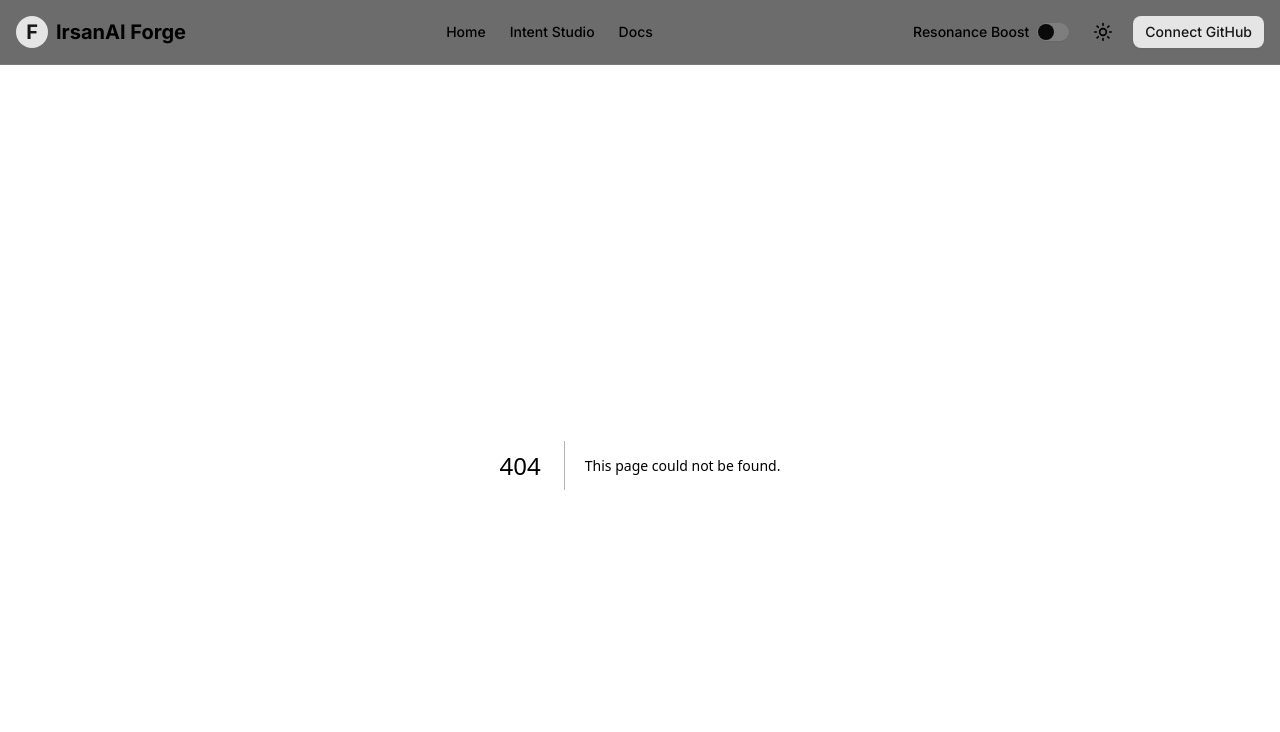
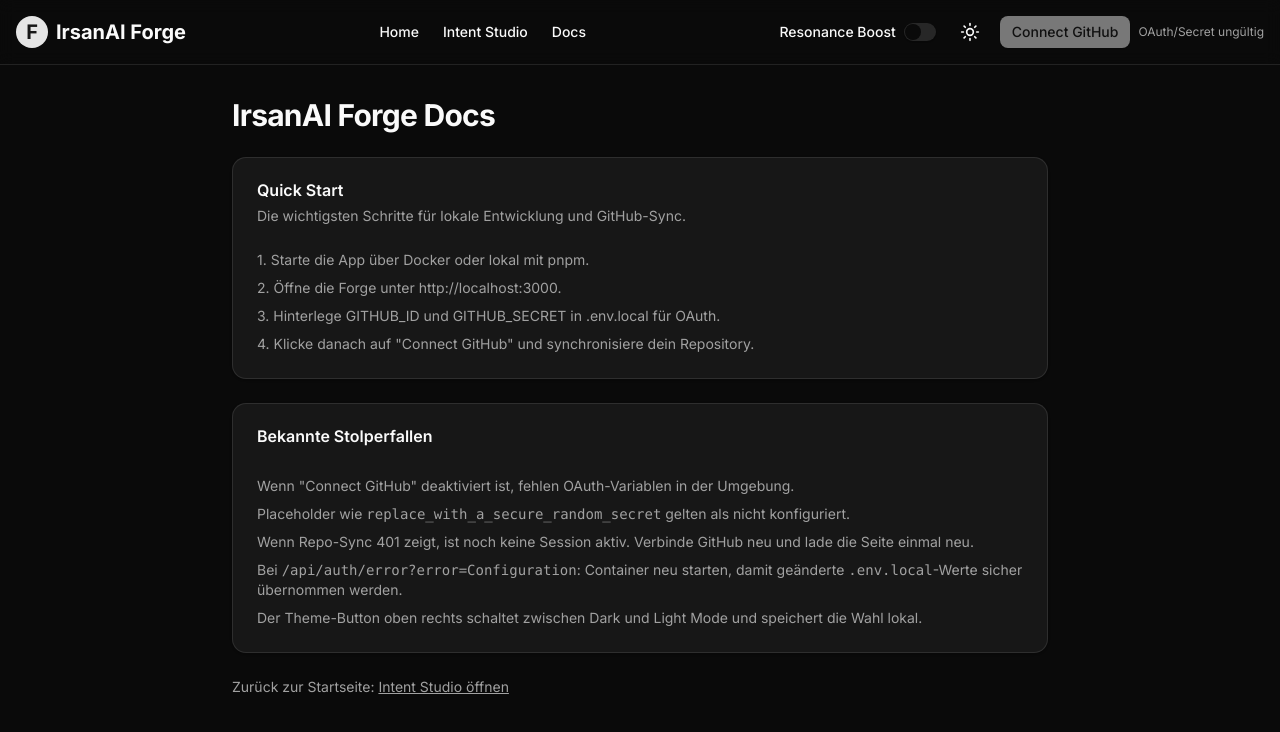
Before and after one commit to IrsanAI/IrsanAI-Forge, a Next.js app: page /docs in a window 1280 px wide. Before the commit this address had no page. Shown: the top 732 px of the page. Built offline with nearby package versions, Linux system fonts and the light colour scheme; no server answers.

Commit message:
Harden Auth.js config handling for GitHub connect

```diff
--- a/app/api/auth/[...nextauth]/route.ts
+++ b/app/api/auth/[...nextauth]/route.ts
@@ -1,27 +1 @@
-import { getAuthHandlers } from "@/auth";
-
-export async function GET(request: Request) {
-  const handlers = await getAuthHandlers();
-
-  if (!handlers) {
-    return Response.json(
-      { error: "Auth provider is unavailable in this environment." },
-      { status: 503 },
-    );
-  }
-
-  return handlers.GET(request);
-}
-
-export async function POST(request: Request) {
-  const handlers = await getAuthHandlers();
-
-  if (!handlers) {
-    return Response.json(
-      { error: "Auth provider is unavailable in this environment." },
-      { status: 503 },
-    );
-  }
-
-  return handlers.POST(request);
-}
+export { GET, POST } from "@/auth";
--- /dev/null
+++ b/app/docs/page.tsx
@@ -0,0 +1,45 @@
+import Link from "next/link";
+
+import { Card, CardContent, CardDescription, CardHeader, CardTitle } from "@/components/ui/card";
+
+export default function DocsPage() {
+  return (
+    <main className="mx-auto flex w-full max-w-4xl flex-col gap-6 px-6 py-8 md:px-10">
+      <h1 className="text-3xl font-bold tracking-tight">IrsanAI Forge Docs</h1>
+
+      <Card>
+        <CardHeader>
+          <CardTitle>Quick Start</CardTitle>
+          <CardDescription>Die wichtigsten Schritte für lokale Entwicklung und GitHub-Sync.</CardDescription>
+        </CardHeader>
+        <CardContent className="space-y-2 text-sm text-muted-foreground">
+          <p>1. Starte die App über Docker oder lokal mit pnpm.</p>
+          <p>2. Öffne die Forge unter http://localhost:3000.</p>
+          <p>3. Hinterlege GITHUB_ID und GITHUB_SECRET in .env.local für OAuth.</p>
+          <p>4. Klicke danach auf "Connect GitHub" und synchronisiere dein Repository.</p>
+        </CardContent>
+      </Card>
+
+      <Card>
+        <CardHeader>
+          <CardTitle>Bekannte Stolperfallen</CardTitle>
+        </CardHeader>
+        <CardContent className="space-y-2 text-sm text-muted-foreground">
+          <p>Wenn "Connect GitHub" deaktiviert ist, fehlen OAuth-Variablen in der Umgebung.</p>
+          <p>Placeholder wie <code>replace_with_a_secure_random_secret</code> gelten als nicht konfiguriert.</p>
+          <p>
+            Wenn Repo-Sync 401 zeigt, ist noch keine Session aktiv. Verbinde GitHub neu und lade die Seite einmal neu.
+          </p>
+          <p>
+            Bei <code>/api/auth/error?error=Configuration</code>: Container neu starten, damit geänderte <code>.env.local</code>-Werte sicher übernommen werden.
+          </p>
+          <p>Der Theme-Button oben rechts schaltet zwischen Dark und Light Mode und speichert die Wahl lokal.</p>
+        </CardContent>
+      </Card>
+
+      <p className="text-sm text-muted-foreground">
+        Zurück zur Startseite: <Link href="/" className="underline">Intent Studio öffnen</Link>
+      </p>
+    </main>
+  );
+}
--- a/app/layout.tsx
+++ b/app/layout.tsx
@@ -4,6 +4,7 @@ import Link from "next/link";
 
 import { NavbarAuthButton } from "@/components/navbar-auth-button";
 import { NavbarControls } from "@/components/navbar-controls";
+import { ForgeProvider } from "@/lib/forge-context";
 import "./globals.css";
 
 const inter = Inter({ subsets: ["latin"] });
@@ -21,6 +22,7 @@ export default function RootLayout({
   return (
     <html lang="de" className="dark">
       <body className={`${inter.className} min-h-screen bg-background text-foreground antialiased`}>
+        <ForgeProvider>
           <header className="sticky top-0 z-50 w-full border-b bg-background/95 backdrop-blur supports-[backdrop-filter]:bg-background/60">
             <div className="container mx-auto flex h-16 items-center justify-between px-4">
               <div className="flex items-center gap-2">
@@ -34,7 +36,7 @@ export default function RootLayout({
                 <Link href="/" className="text-sm font-medium transition-colors hover:text-primary">
                   Home
                 </Link>
-              <Link href="/intent" className="text-sm font-medium transition-colors hover:text-primary">
+                <Link href="/#intent-studio" className="text-sm font-medium transition-colors hover:text-primary">
                   Intent Studio
                 </Link>
                 <Link href="/docs" className="text-sm font-medium transition-colors hover:text-primary">
@@ -50,6 +52,7 @@ export default function RootLayout({
           </header>
 
           <main className="flex-1">{children}</main>
+        </ForgeProvider>
       </body>
     </html>
   );
--- a/app/page.tsx
+++ b/app/page.tsx
@@ -11,7 +11,7 @@ import { Progress } from "@/components/ui/progress";
 import { Select, SelectContent, SelectItem, SelectTrigger, SelectValue } from "@/components/ui/select";
 import { Switch } from "@/components/ui/switch";
 import { Textarea } from "@/components/ui/textarea";
-import { ForgeProvider, useForgeContext } from "@/lib/forge-context";
+import { useForgeContext } from "@/lib/forge-context";
 import { buildLrpPrompt } from "@/lib/lrp-generator";
 
 const DEFAULT_INTENT = "";
@@ -40,10 +40,16 @@ function clamp(value: number, min: number, max: number) {
 }
 
 function IntentStudioContent() {
-  const { isAuthenticated, repos, selectedRepoFullName, setSelectedRepoFullName } = useForgeContext();
+  const {
+    isAuthenticated,
+    resonanceBoost,
+    setResonanceBoost,
+    repos,
+    selectedRepoFullName,
+    setSelectedRepoFullName,
+  } = useForgeContext();
 
   const [intent, setIntent] = useState(DEFAULT_INTENT);
-  const [resonanceBoost, setResonanceBoost] = useState(false);
   const [generatedPrompt, setGeneratedPrompt] = useState("");
   const [isPromptModalOpen, setIsPromptModalOpen] = useState(false);
   const [copied, setCopied] = useState(false);
@@ -137,7 +143,7 @@ function IntentStudioContent() {
   return (
     <main className="flex min-h-screen flex-col items-center justify-between bg-gradient-to-b from-background to-muted p-6 md:p-24">
       <div className="z-10 flex w-full max-w-5xl flex-col gap-8 font-mono text-sm">
-        <Card className="mx-auto w-full max-w-3xl">
+        <Card id="intent-studio" className="mx-auto w-full max-w-3xl scroll-mt-24">
           <CardHeader>
             <CardTitle className="text-center text-3xl font-bold">IrsanAI Forge – Intent Studio</CardTitle>
             <CardDescription className="mt-2 text-center">
@@ -269,9 +275,5 @@ function IntentStudioContent() {
 }
 
 export default function Home() {
-  return (
-    <ForgeProvider>
-      <IntentStudioContent />
-    </ForgeProvider>
-  );
+  return <IntentStudioContent />;
 }
--- a/auth.ts
+++ b/auth.ts
@@ -1,82 +1,51 @@
-type AuthHandlers = {
-  GET: (request: Request) => Promise<Response>;
-  POST: (request: Request) => Promise<Response>;
-};
+import NextAuth from "next-auth";
+import GitHub from "next-auth/providers/github";
+import { getAuthConfigState } from "@/lib/auth-config";
 
-type AuthSession = {
-  user?: {
-    name?: string | null;
-    email?: string | null;
-    image?: string | null;
-    login?: string | null;
-  };
-  accessToken?: string;
-};
+const authConfig = getAuthConfigState();
 
-type NextAuthRuntime = {
-  handlers: AuthHandlers;
-  signIn: (provider?: string) => Promise<void>;
-  signOut: () => Promise<void>;
-  auth: () => Promise<AuthSession | null>;
-};
-
-const dynamicImport = new Function("moduleName", "return import(moduleName)") as (
-  moduleName: string,
-) => Promise<unknown>;
-
-let nextAuthRuntimePromise: Promise<NextAuthRuntime | null> | null = null;
-
-async function loadNextAuthRuntime(): Promise<NextAuthRuntime | null> {
-  if (!nextAuthRuntimePromise) {
-    nextAuthRuntimePromise = (async () => {
-      try {
-        const nextAuthModule = (await dynamicImport("next-auth")) as {
-          default: (config: unknown) => NextAuthRuntime;
-        };
-
-        const githubProviderModule = (await dynamicImport(
-          "next-auth/providers/github",
-        )) as {
-          default: (config: {
-            clientId?: string;
-            clientSecret?: string;
-            authorization?: { params?: Record<string, string> };
-          }) => unknown;
-        };
-
-        return nextAuthModule.default({
-          providers: [
-            githubProviderModule.default({
-              clientId: process.env.GITHUB_ID,
-              clientSecret: process.env.GITHUB_SECRET,
+export const {
+  handlers: { GET, POST },
+  auth,
+  signIn,
+  signOut,
+} = NextAuth({
+  secret: authConfig.authSecret,
+  trustHost: true,
+  providers: authConfig.githubConfigured
+    ? [
+        GitHub({
+          clientId: authConfig.githubId,
+          clientSecret: authConfig.githubSecret,
           authorization: {
             params: {
               scope: "read:user repo",
             },
           },
         }),
-          ],
+      ]
+    : [],
   pages: {
     signIn: "/",
   },
   callbacks: {
-            jwt({ token, account, profile }: Record<string, any>) {
+    jwt({ token, account, profile }) {
       if (account?.provider === "github") {
         token.accessToken = account.access_token;
       }
 
-              if (profile?.login) {
+      if (profile && "login" in profile && typeof profile.login === "string") {
         token.login = profile.login;
       }
 
       return token;
     },
-            session({ session, token }: Record<string, any>) {
-              if (token?.accessToken) {
+    session({ session, token }) {
+      if (token.accessToken && typeof token.accessToken === "string") {
         session.accessToken = token.accessToken;
       }
 
-              if (session?.user && token?.login) {
+      if (session.user && token.login && typeof token.login === "string") {
         session.user.login = token.login;
       }
 
@@ -84,41 +53,3 @@ async function loadNextAuthRuntime(): Promise<NextAuthRuntime | null> {
     },
   },
 });
-      } catch {
-        return null;
-      }
-    })();
-  }
-
-  return nextAuthRuntimePromise;
-}
-
-export async function auth() {
-  const runtime = await loadNextAuthRuntime();
-  return runtime?.auth() ?? null;
-}
-
-export async function signIn(provider = "github") {
-  const runtime = await loadNextAuthRuntime();
-
-  if (!runtime) {
-    return;
-  }
-
-  await runtime.signIn(provider);
-}
-
-export async function signOut() {
-  const runtime = await loadNextAuthRuntime();
-
-  if (!runtime) {
-    return;
-  }
-
-  await runtime.signOut();
-}
-
-export async function getAuthHandlers() {
-  const runtime = await loadNextAuthRuntime();
-  return runtime?.handlers ?? null;
-}
--- a/components/navbar-auth-button.tsx
+++ b/components/navbar-auth-button.tsx
@@ -1,19 +1,39 @@
 import Image from "next/image";
 
-import { auth, signIn, signOut } from "@/auth";
+import { auth, signOut } from "@/auth";
 import { Button } from "@/components/ui/button";
+import { getAuthConfigState } from "@/lib/auth-config";
 
 export async function NavbarAuthButton() {
-  const session = await auth();
+  const { githubConfigured, secretConfigured } = getAuthConfigState();
+
+  let session = null;
+
+  try {
+    session = await auth();
+  } catch {
+    session = null;
+  }
 
   if (!session?.user) {
+    if (!githubConfigured || !secretConfigured) {
+      return (
+        <div className="flex items-center gap-2">
+          <Button
+            type="button"
+            size="sm"
+            disabled
+            title="Setze GITHUB_ID, GITHUB_SECRET und AUTH_SECRET (oder NEXTAUTH_SECRET) in .env.local und verwende keine Placeholder-Werte."
+          >
+            Connect GitHub
+          </Button>
+          <span className="text-xs text-muted-foreground">OAuth/Secret ungültig</span>
+        </div>
+      );
+    }
+
     return (
-      <form
-        action={async () => {
-          "use server";
-          await signIn("github");
-        }}
-      >
+      <form action="/api/auth/signin/github" method="get">
         <Button type="submit" size="sm">
           Connect GitHub
         </Button>
--- a/components/navbar-controls.tsx
+++ b/components/navbar-controls.tsx
@@ -1,14 +1,34 @@
 "use client";
 
-import { useState } from "react";
+import { useEffect, useState } from "react";
 import { Moon, Sun } from "lucide-react";
 
 import { Button } from "@/components/ui/button";
 import { Switch } from "@/components/ui/switch";
+import { useForgeContext } from "@/lib/forge-context";
+
+const THEME_STORAGE_KEY = "irsanai-forge-theme";
 
 export function NavbarControls() {
-  const [resonanceBoost, setResonanceBoost] = useState(false);
+  const { resonanceBoost, setResonanceBoost } = useForgeContext();
   const [darkMode, setDarkMode] = useState(true);
+
+  useEffect(() => {
+    const savedTheme = window.localStorage.getItem(THEME_STORAGE_KEY);
+    const shouldUseDark = savedTheme ? savedTheme === "dark" : true;
+
+    document.documentElement.classList.toggle("dark", shouldUseDark);
+    setDarkMode(shouldUseDark);
+  }, []);
+
+  const toggleTheme = () => {
+    setDarkMode((previous) => {
+      const next = !previous;
+      document.documentElement.classList.toggle("dark", next);
+      window.localStorage.setItem(THEME_STORAGE_KEY, next ? "dark" : "light");
+      return next;
+    });
+  };
 
   return (
     <div className="flex items-center gap-4">
@@ -24,15 +44,11 @@ export function NavbarControls() {
       <Button
         variant="ghost"
         size="icon"
-        onClick={() => setDarkMode((prev) => !prev)}
+        onClick={toggleTheme}
         aria-label="Toggle dark mode"
       >
         {darkMode ? <Sun className="h-5 w-5" /> : <Moon className="h-5 w-5" />}
       </Button>
-
-      <Button variant="ghost" size="icon" className="md:hidden" aria-label="Open menu">
-        ☰
-      </Button>
     </div>
   );
 }
--- /dev/null
+++ b/lib/auth-config.ts
@@ -0,0 +1,30 @@
+const PLACEHOLDER_PREFIXES = ["replace_with_", "changeme", "your_"];
+
+function isConfigured(value: string | undefined) {
+  if (!value) {
+    return false;
+  }
+
+  const normalized = value.trim().toLowerCase();
+  if (!normalized) {
+    return false;
+  }
+
+  return !PLACEHOLDER_PREFIXES.some((prefix) => normalized.startsWith(prefix));
+}
+
+export function getAuthConfigState() {
+  const githubId = process.env.GITHUB_ID;
+  const githubSecret = process.env.GITHUB_SECRET;
+  const providedSecret = process.env.AUTH_SECRET ?? process.env.NEXTAUTH_SECRET;
+  const devFallbackSecret = process.env.NODE_ENV === "production" ? undefined : "dev-insecure-auth-secret";
+  const authSecret = isConfigured(providedSecret) ? providedSecret : devFallbackSecret;
+
+  return {
+    githubId,
+    githubSecret,
+    authSecret,
+    githubConfigured: isConfigured(githubId) && isConfigured(githubSecret),
+    secretConfigured: isConfigured(providedSecret) || Boolean(devFallbackSecret),
+  };
+}
--- a/lib/forge-context.tsx
+++ b/lib/forge-context.tsx
@@ -15,6 +15,8 @@ export type ForgeRepo = {
 type ForgeContextValue = {
   isAuthenticated: boolean;
   setIsAuthenticated: (authenticated: boolean) => void;
+  resonanceBoost: boolean;
+  setResonanceBoost: (enabled: boolean) => void;
   repos: ForgeRepo[];
   setRepos: (repos: ForgeRepo[]) => void;
   selectedRepoFullName: string;
@@ -25,6 +27,7 @@ const ForgeContext = createContext<ForgeContextValue | null>(null);
 
 export function ForgeProvider({ children }: { children: React.ReactNode }) {
   const [isAuthenticated, setIsAuthenticated] = useState(false);
+  const [resonanceBoost, setResonanceBoost] = useState(false);
   const [repos, setRepos] = useState<ForgeRepo[]>([]);
   const [selectedRepoFullName, setSelectedRepoFullName] = useState("");
 
@@ -32,12 +35,14 @@ export function ForgeProvider({ children }: { children: React.ReactNode }) {
     () => ({
       isAuthenticated,
       setIsAuthenticated,
+      resonanceBoost,
+      setResonanceBoost,
       repos,
       setRepos,
       selectedRepoFullName,
       setSelectedRepoFullName,
     }),
-    [isAuthenticated, repos, selectedRepoFullName],
+    [isAuthenticated, resonanceBoost, repos, selectedRepoFullName],
   );
 
   return <ForgeContext.Provider value={value}>{children}</ForgeContext.Provider>;
--- /dev/null
+++ b/next-auth.d.ts
@@ -0,0 +1,17 @@
+import { DefaultSession } from "next-auth";
+
+declare module "next-auth" {
+  interface Session {
+    accessToken?: string;
+    user?: DefaultSession["user"] & {
+      login?: string | null;
+    };
+  }
+}
+
+declare module "next-auth/jwt" {
+  interface JWT {
+    accessToken?: string;
+    login?: string;
+  }
+}
```
Lines whose indentation alone changed are shown as unchanged.
